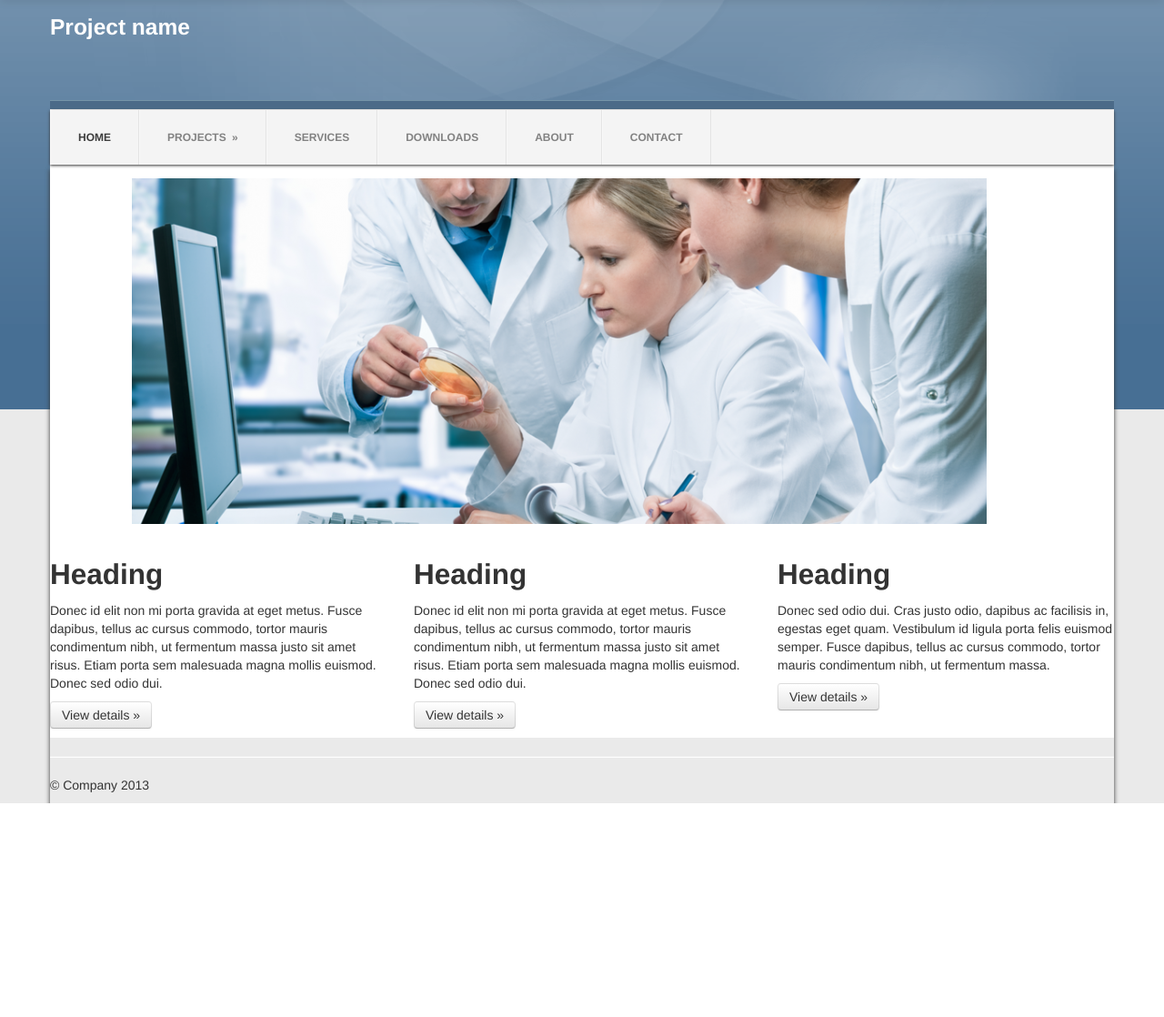
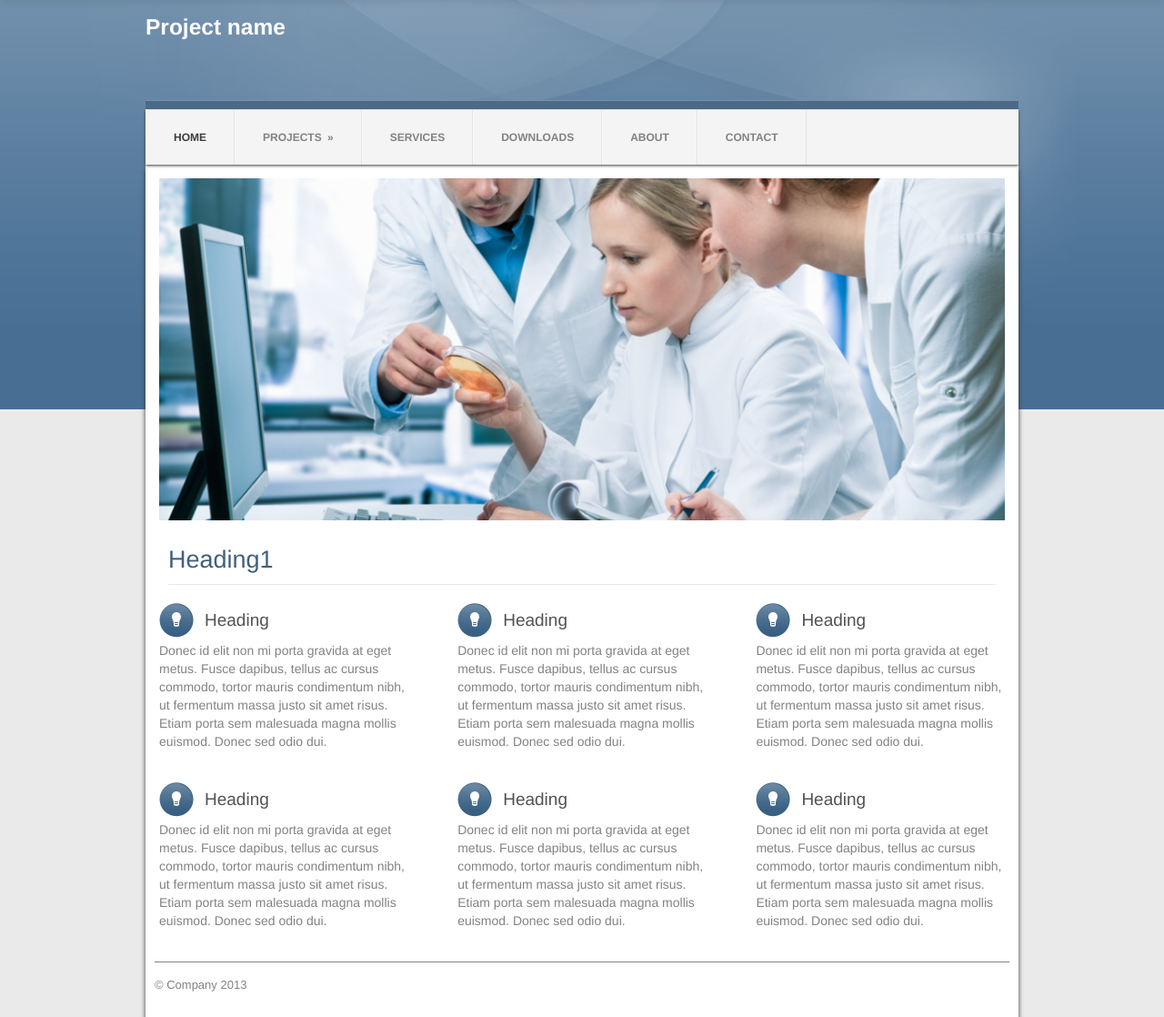
Before and after one commit to catyshka/vitas, a Django app: template templates/base.html in a window 1280 px wide. Shown: the part 40-1158 px from the top of the page at 91% size. Before the commit the page ends 923 px from the top, so only its background shows below. Run offline with Django 3.2, Linux system fonts and the light colour scheme; the template is opened without the code that fills it, so the values that code supplies are empty; some libraries are stand-ins or nearby versions.

Commit message:
styles fix

```diff
--- a/static/css/styles.css
+++ b/static/css/styles.css
@@ -3,6 +3,24 @@ html, body {
 }
 body {
 	padding-top: 40px;
+}
+.clear {
+	clear: both;
+}
+.container {
+	width: 960px;
+}
+.footer {
+	border-width: 0;
+	color: #828282;
+	border-style: solid;
+	border-top-width: 1px;
+	font-size: 13px;
+	margin: 0 10px;
+	padding: 15px 0;
+}
+.main-container {
+	background-color: #fff;
 }
 .baseplate {
 	background-position: center 0;
@@ -40,19 +58,56 @@ body {
 	padding: 15px;
 }
 .showcase .slides {
-
-}
-.showcase .slides {
 	list-style: none outside none;
+	margin: 0;
+	padding: 0;
 }
 .showcase .slides li {
 	list-style: none outside none;
-	padding: 0 50px;
+
 }
 .main-content-block {
 	background-color: #fff;
+
 }
-
+.main-content-header-wrapper {
+	padding: 15px 25px 20px;
+	background-color: #fff;
+}
+.main-content-header-wrapper h2 {
+	padding : 0;
+	font-size: 27px;
+	font-weight: 500;
+	color: #41607D;
+	border-bottom-style: solid;
+	border-bottom-width: 1px;
+	border-color: #E9E9E9;
+	margin: 0;
+	padding-bottom: 13px;
+	line-height: 1;
+}
+.main-content-block-text {
+	color: #828282;
+}
+.main-page-block {
+	padding: 0 15px;
+	margin: 0 0 35px 0;
+}
+.main-page-block-icon {
+	float: left;
+	margin: 0 12px 4px 0;
+}
+.main-page-block-title {
+	padding: 9px 0 0 0;
+	overflow: hidden;
+}
+.main-page-block-title h2 {
+	font-size: 19px;
+	font-weight: 500;
+	color: #525252;
+	margin: 0 0 5px 0;
+	line-height: 1;
+}
 .navbar-custom {
 	position: relative;
 	-webkit-box-shadow: 0 1px 3px #333;
--- a/templates/base.html
+++ b/templates/base.html
@@ -64,26 +64,77 @@
         </ul>
       </div>
       <!-- Example row of columns -->
+       <div class="row-fluid">
+	      <div class='main-content-header-wrapper'>
+		      <div class='main-content-header'>
+		      	<h2>Heading1</h2>
+		      </div>
+	      </div>
+      </div>
       <div class="row-fluid main-content-block">
-        <div class="span4">
-          <h2>Heading</h2>
-          <p>Donec id elit non mi porta gravida at eget metus. Fusce dapibus, tellus ac cursus commodo, tortor mauris condimentum nibh, ut fermentum massa justo sit amet risus. Etiam porta sem malesuada magna mollis euismod. Donec sed odio dui. </p>
-          <p><a href="#" class="btn">View details »</a></p>
+        <div class="span4 main-page-block">
+        	<div class='main-page-block-icon'>
+        		<img src='/static/images/service.png' alt=''/>
+        	</div>
+        	<div class='main-page-block-title'>
+        		 <h2>Heading</h2>
+        	</div>
+        	<div class='clear'></div>
+        	<div class='main-content-block-text'>Donec id elit non mi porta gravida at eget metus. Fusce dapibus, tellus ac cursus commodo, tortor mauris condimentum nibh, ut fermentum massa justo sit amet risus. Etiam porta sem malesuada magna mollis euismod. Donec sed odio dui. </div>
         </div>
-        <div class="span4">
-          <h2>Heading</h2>
-          <p>Donec id elit non mi porta gravida at eget metus. Fusce dapibus, tellus ac cursus commodo, tortor mauris condimentum nibh, ut fermentum massa justo sit amet risus. Etiam porta sem malesuada magna mollis euismod. Donec sed odio dui. </p>
-          <p><a href="#" class="btn">View details »</a></p>
-       </div>
-        <div class="span4">
-          <h2>Heading</h2>
-          <p>Donec sed odio dui. Cras justo odio, dapibus ac facilisis in, egestas eget quam. Vestibulum id ligula porta felis euismod semper. Fusce dapibus, tellus ac cursus commodo, tortor mauris condimentum nibh, ut fermentum massa.</p>
-          <p><a href="#" class="btn">View details »</a></p>
+        <div class="span4 main-page-block">
+        	<div class='main-page-block-icon'>
+        		<img src='/static/images/service.png' alt=''/>
+        	</div>
+        	<div class='main-page-block-title'>
+        		 <h2>Heading</h2>
+        	</div>
+        	<div class='clear'></div>
+         	<div class='main-content-block-text'>Donec id elit non mi porta gravida at eget metus. Fusce dapibus, tellus ac cursus commodo, tortor mauris condimentum nibh, ut fermentum massa justo sit amet risus. Etiam porta sem malesuada magna mollis euismod. Donec sed odio dui. </div>
+        </div>
+        <div class="span4 main-page-block">
+        	<div class='main-page-block-icon'>
+        		<img src='/static/images/service.png' alt=''/>
+        	</div>
+        	<div class='main-page-block-title'>
+        		 <h2>Heading</h2>
+        	</div>
+        	<div class='clear'></div>
+          <div class='main-content-block-text'>Donec id elit non mi porta gravida at eget metus. Fusce dapibus, tellus ac cursus commodo, tortor mauris condimentum nibh, ut fermentum massa justo sit amet risus. Etiam porta sem malesuada magna mollis euismod. Donec sed odio dui. </div>
         </div>
       </div>
-
-      <hr>
-
+ 	<div class="row-fluid main-content-block">
+        <div class="span4 main-page-block">
+        	<div class='main-page-block-icon'>
+        		<img src='/static/images/service.png' alt=''/>
+        	</div>
+        	<div class='main-page-block-title'>
+        		 <h2>Heading</h2>
+        	</div>
+        	<div class='clear'></div>
+        	<div class='main-content-block-text'>Donec id elit non mi porta gravida at eget metus. Fusce dapibus, tellus ac cursus commodo, tortor mauris condimentum nibh, ut fermentum massa justo sit amet risus. Etiam porta sem malesuada magna mollis euismod. Donec sed odio dui. </div>
+        </div>
+        <div class="span4 main-page-block">
+        	<div class='main-page-block-icon'>
+        		<img src='/static/images/service.png' alt=''/>
+        	</div>
+        	<div class='main-page-block-title'>
+        		 <h2>Heading</h2>
+        	</div>
+        	<div class='clear'></div>
+        	<div class='main-content-block-text'>Donec id elit non mi porta gravida at eget metus. Fusce dapibus, tellus ac cursus commodo, tortor mauris condimentum nibh, ut fermentum massa justo sit amet risus. Etiam porta sem malesuada magna mollis euismod. Donec sed odio dui. </div>
+        </div>
+        <div class="span4 main-page-block">
+        	<div class='main-page-block-icon'>
+        		<img src='/static/images/service.png' alt=''/>
+        	</div>
+        	<div class='main-page-block-title'>
+        		 <h2>Heading</h2>
+        	</div>
+        	<div class='clear'></div>
+        	<div class='main-content-block-text'>Donec id elit non mi porta gravida at eget metus. Fusce dapibus, tellus ac cursus commodo, tortor mauris condimentum nibh, ut fermentum massa justo sit amet risus. Etiam porta sem malesuada magna mollis euismod. Donec sed odio dui. </div>
+        </div>
+      </div>
       <div class="footer">
         <p>&copy; Company 2013</p>
       </div>
```
